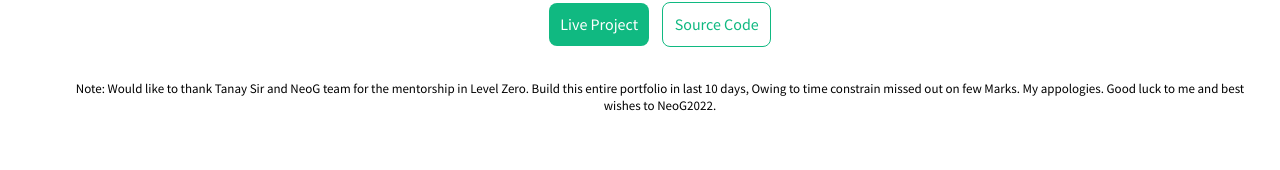
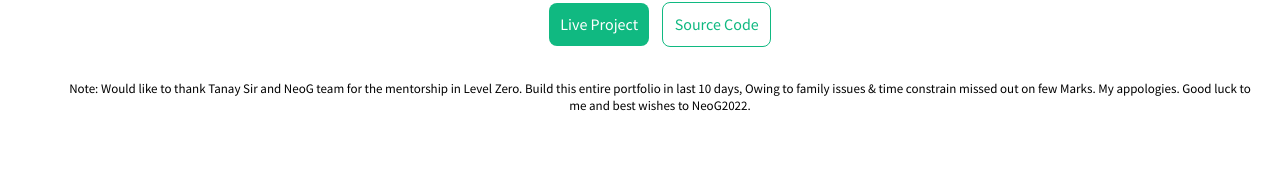
Before and after one commit to kalyandindu/PavanDindu-Portfolio, a plain HTML site: page projects.html in a window 1280 px wide. Shown: the part 1599-1769 px from the top of the page. Drawn offline with Linux system fonts and the light colour scheme.

Commit message:
Final Commit

```diff
--- a/projects.html
+++ b/projects.html
@@ -65,7 +65,7 @@
         </li>
 
         <li class= "my-profile list-no-bullet">
-            <p style="font-size: small;"> Note: Would like to thank Tanay Sir and NeoG team for the mentorship in Level Zero. Build this entire portfolio in last 10 days, Owing to time constrain missed out on few Marks. My appologies.
+            <p style="font-size: small;"> Note: Would like to thank Tanay Sir and NeoG team for the mentorship in Level Zero. Build this entire portfolio in last 10 days, Owing to family issues & time constrain missed out on few Marks. My appologies.
             Good luck to me and best wishes to NeoG2022.</p><br>
 
         </li>
```
